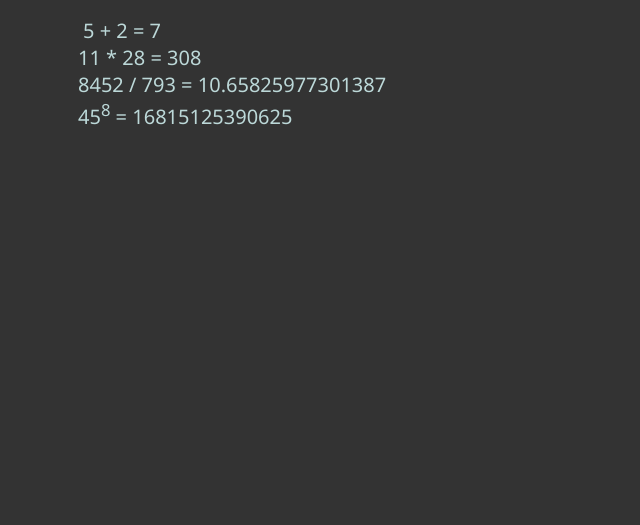
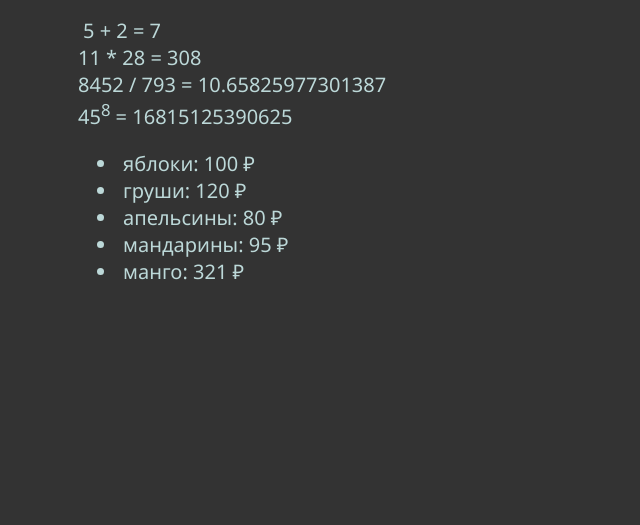
Before and after one commit to 01Postnikov10/web-programming-labs-2, a Flask app: page /lab2/example in a window 1280 px wide. Shown: the part 53-578 px from the top of the page, without its empty margins (0-640 px from the left). Run offline with Flask 3, Linux system fonts and the light colour scheme.

Commit message:
цикл в шаблоне

```diff
--- a/app.py
+++ b/app.py
@@ -204,4 +204,13 @@ def example():
     lab_n = '2'
     group = 'ФБИ-14'
     course = '3 курс'
-    return render_template('example.html', name=name, lab_n=lab_n, group=group, course=course)
+    fruits = [
+        {'name': 'яблоки', 'price': 100},
+        {'name': 'груши', 'price': 120},
+        {'name': 'апельсины', 'price': 80},
+        {'name': 'мандарины', 'price': 95},
+        {'name': 'манго', 'price': 321}
+    ]
+    return render_template('example.html',
+                            name=name, lab_n=lab_n, group=group,
+                            course=course, fruits=fruits)
--- a/templates/example.html
+++ b/templates/example.html
@@ -16,6 +16,11 @@
         11 * 28 = {{ 11 * 28 }}<br>
         8452 / 793 = {{ 8452 / 793 }}<br>
         45<sup>8</sup> = {{ 45 ** 8 }}
+        <ul>
+            {% for f in fruits %}
+            <li>{{ f.name }}: {{ f.price }} &#8381;</li>
+            {% endfor %}
+        </ul>
     </main>
 
     <footer>
```
Also changed, not shown: static/main.css (line endings or trailing spaces).
